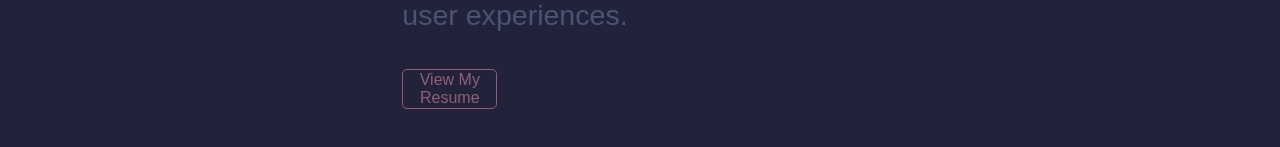
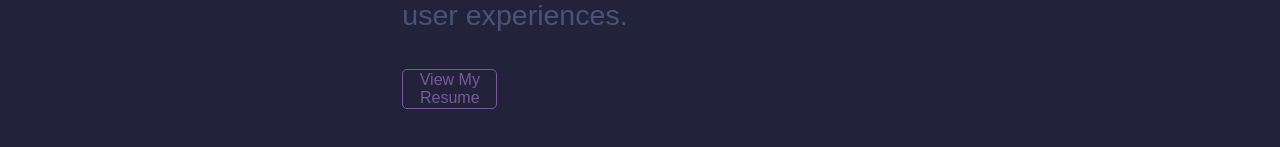
Before and after one commit to IlyaTaidi/Svelte-Porfolio, a Svelte app: page / in a window 1280 px wide. Shown: the part 607-754 px from the top of the page. Built offline with nearby package versions, Linux system fonts and the light colour scheme.

Commit message:
resume button

```diff
--- a/src/pages/Hero.svelte
+++ b/src/pages/Hero.svelte
@@ -113,8 +113,8 @@
     width: 20%;
     border-style: solid;
     background: transparent;
-    border-color: $pink;
-    color: $pink;
+    border-color: $purple;
+    color: $purple;
     margin-top: 1.8em;
     border-width: 1px;
     font-size: 1em;
```
